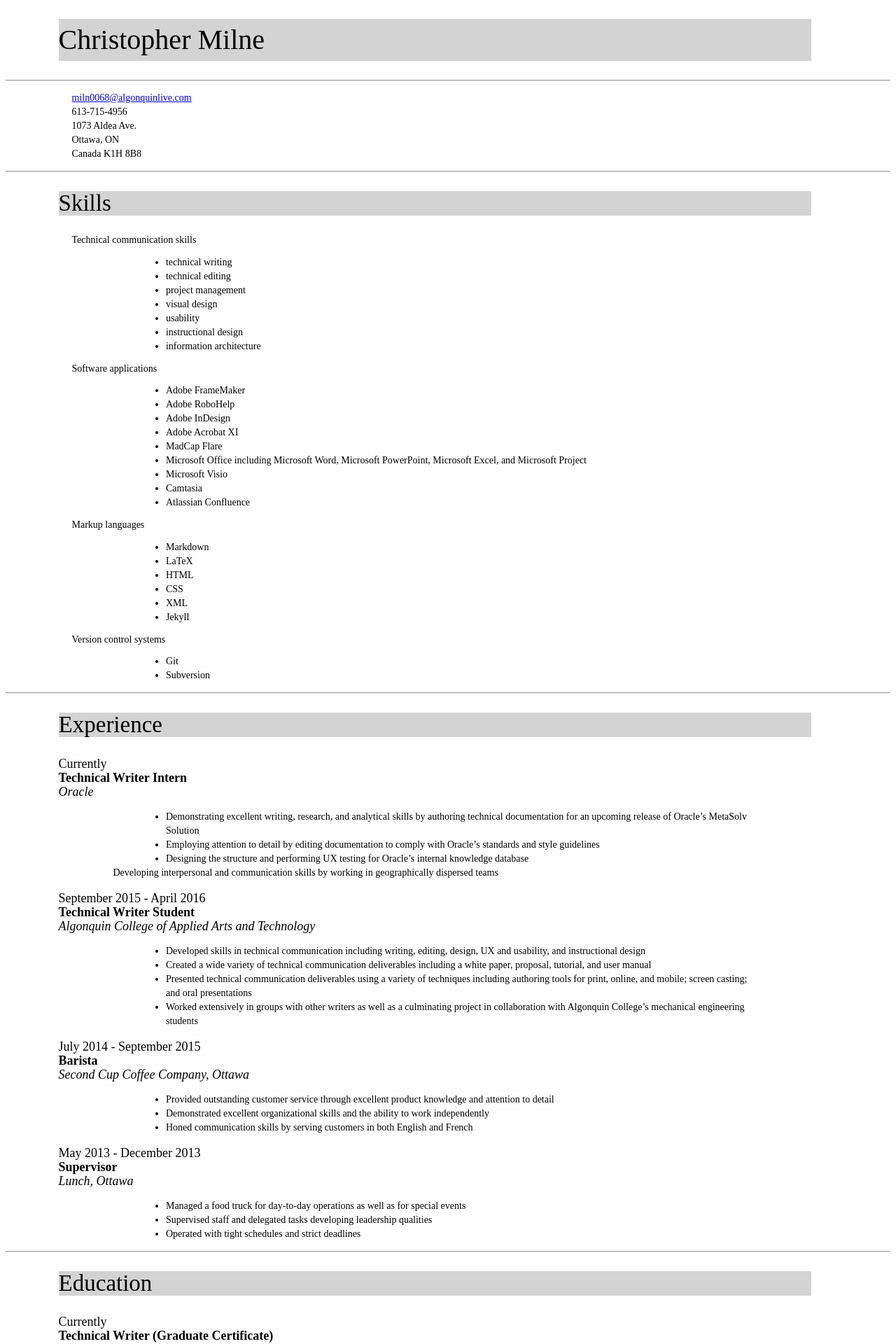
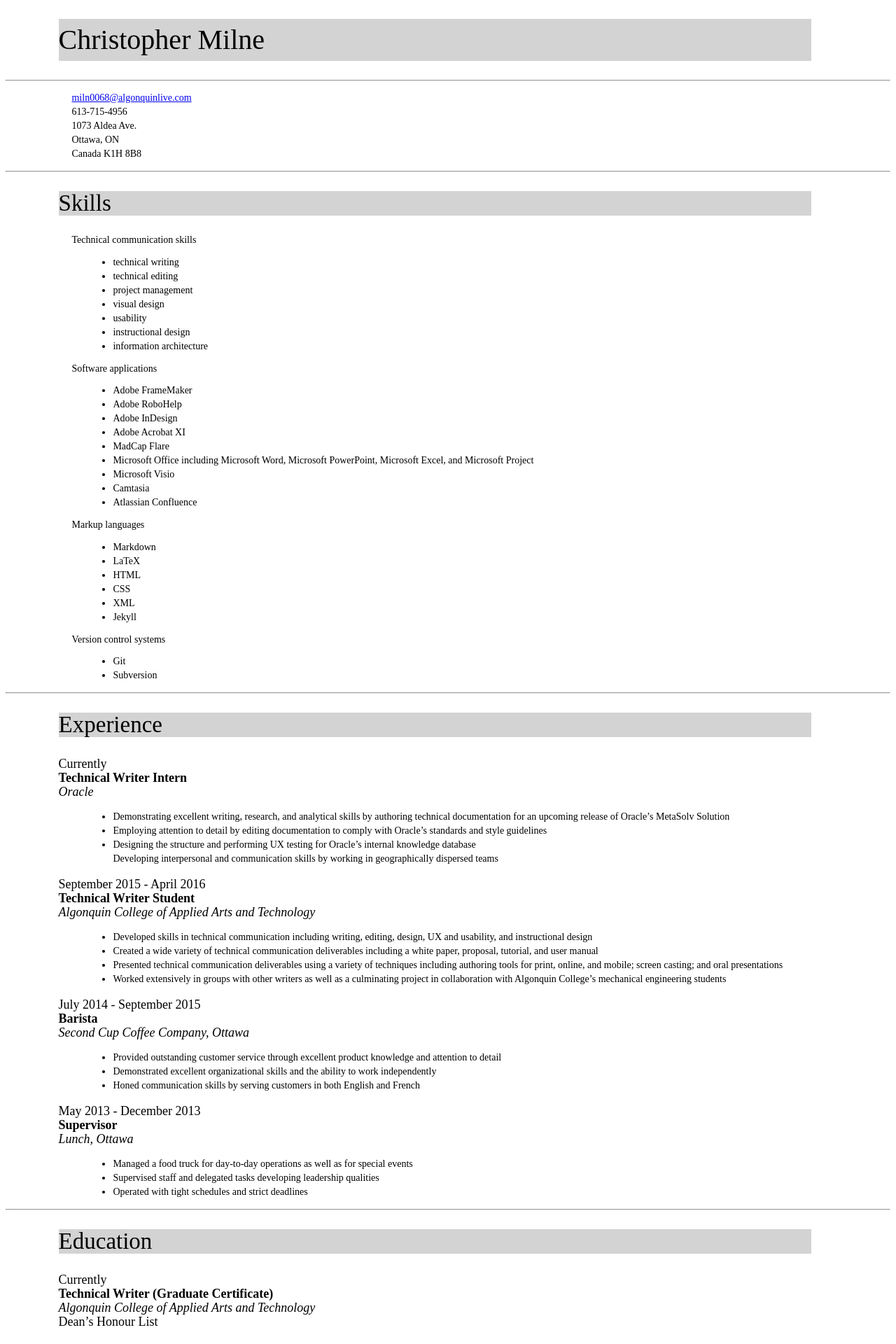
Before and after one commit to chris-milne/chris-milne.github.io, a Jekyll site: the page built from index.html, in a window 1280 px wide. Shown: the top 1920 px of the page at 70% size. Built offline with Jekyll 4.4.1, drawn with Linux system fonts in a browser that asks for light colours.

Commit message:
Update main.css

```diff
--- a/css/main.css
+++ b/css/main.css
@@ -37,8 +37,8 @@
 	font-variant: normal;
 	font-weight: 350;
 	line-height: 20px;
-	margin-left: 2cm;
-	margin-right: 2cm;
+	margin-left: cm;
+	margin-right: cm;
 }
 h3 {
 	font-family: "Avenir Next";
```
